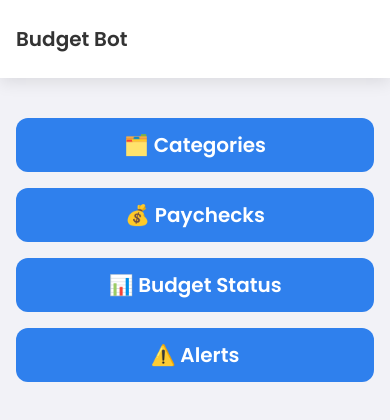
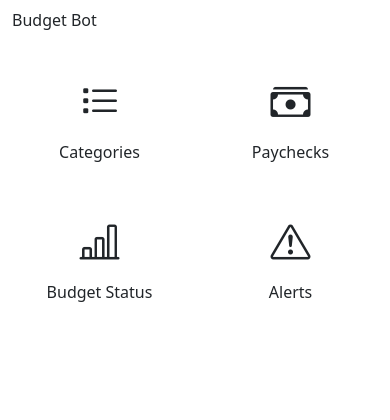
Before and after one commit to aleink/budget-bot, a plain HTML site: page docs/index.html in a window 390 px wide. Drawn offline with nearby package versions, Linux system fonts and the light colour scheme.

Commit message:
ui: home screen → 2×2 icon grid for mobile-friendly tap targets

```diff
--- a/docs/assets/style.css
+++ b/docs/assets/style.css
@@ -1,111 +1,28 @@
-/* assets/style.css */
-
-@import url('https://fonts.googleapis.com/css2?family=Poppins:wght@400;500;600;700&display=swap');
-
-:root {
-  --color-primary: #2F80ED;
-  --color-accent : #F2994A;
-  --color-bg     : #F2F2F7;
-  --color-surf   : #FFFFFF;
-  --color-text   : #333333;
-  --color-muted  : #666666;
-  --radius       : 12px;
-  --shadow       : 0 4px 16px rgba(0,0,0,0.1);
+/* Home screen grid menu */
+.card-grid {
+  display: grid;
+  grid-template-columns: repeat(auto-fit, minmax(140px, 1fr));
+  gap: 1rem;
+  margin-top: 1rem;
 }
-
-* { box-sizing: border-box; margin: 0; padding: 0; }
-
-body {
-  font-family: 'Poppins', sans-serif;
-  background: var(--color-bg);
-  color: var(--color-text);
-}
-
-header.navbar {
-  position: sticky; top: 0; left: 0; right: 0;
-  background: var(--color-surf);
-  box-shadow: var(--shadow);
-  z-index: 10;
-}
-
-.navbar .container {
-  display: flex; align-items: center;
-}
-
-.btn-back {
-  background: none; border: none;
-  font-size: 1.5rem; color: var(--color-text);
-  margin-right: 1rem; cursor: pointer;
-}
-
-.nav-title {
-  font-size: 1.25rem; font-weight: 600;
-}
-
-.container { padding: 1rem; }
-
-.card {
+.card-menu-item {
+  display: flex;
+  flex-direction: column;
+  align-items: center;
+  justify-content: center;
   background: var(--color-surf);
   border-radius: var(--radius);
   box-shadow: var(--shadow);
-  margin-bottom: 1rem;
   padding: 1rem;
+  text-decoration: none;
+  color: var(--color-text);
 }
-
-.btn-primary {
-  background: var(--color-primary);
-  border: none;
-  color: #fff;
-  width: 100%;
-  padding: 0.75rem;
-  font-weight: 600;
-  border-radius: var(--radius);
-  cursor: pointer;
+.card-menu-item i {
+  font-size: 2.5rem;
+  color: var(--color-primary);
+  margin-bottom: 0.5rem;
 }
-
-.btn-secondary {
-  background: var(--color-surf);
-  border: 1px solid #ddd;
-  color: var(--color-text);
-  width: 100%;
-  padding: 0.75rem;
+.card-menu-item span {
+  font-size: 1rem;
   font-weight: 500;
-  border-radius: var(--radius);
-  cursor: pointer;
 }
-
-.form-control {
-  width: 100%;
-  padding: 0.75rem;
-  border-radius: var(--radius);
-  border: 1px solid #ccc;
-  margin-bottom: 0.75rem;
-}
-
-.list-group-item {
-  background: var(--color-surf);
-  border: none;
-  padding: 0.75rem 1rem;
-  border-bottom: 1px solid #eee;
-}
-
-.list-group-item:last-child { border-bottom: none; }
-
-.list-group-item-warning {
-  background: #fff4e5;
-}
-
-.table-responsive {
-  border-radius: var(--radius);
-  overflow: hidden;
-  box-shadow: var(--shadow);
-}
-
-.table {
-  margin-bottom: 0;
-}
-
-.table th, .table td {
-  text-align: center;
-  padding: 0.75rem;
-}
--- a/docs/index.html
+++ b/docs/index.html
@@ -4,31 +4,40 @@
   <meta charset="UTF-8">
   <meta name="viewport" content="width=device-width,initial-scale=1">
   <title>Budget Bot</title>
-  <link href="https://cdn.jsdelivr.net/npm/bootstrap@5.4.3/dist/css/bootstrap.min.css" rel="stylesheet">
+  <link
+    href="https://cdn.jsdelivr.net/npm/bootstrap@5.4.3/dist/css/bootstrap.min.css"
+    rel="stylesheet"
+  >
+  <link
+    href="https://cdn.jsdelivr.net/npm/bootstrap-icons@1.10.5/font/bootstrap-icons.css"
+    rel="stylesheet"
+  >
   <link href="assets/style.css" rel="stylesheet">
 </head>
 <body>
-  <!-- sticky top navbar -->
   <header class="navbar">
     <div class="container">
       <span class="nav-title">Budget Bot</span>
     </div>
   </header>
 
-  <!-- big button grid -->
-  <div class="container mt-4">
-    <div class="d-grid gap-3">
-      <a href="categories.html" class="btn btn-primary btn-lg">
-        🗂️ Categories
+  <div class="container">
+    <div class="card-grid">
+      <a href="categories.html" class="card-menu-item">
+        <i class="bi bi-list-task"></i>
+        <span>Categories</span>
       </a>
-      <a href="cycles.html" class="btn btn-primary btn-lg">
-        💰 Paychecks
+      <a href="cycles.html" class="card-menu-item">
+        <i class="bi bi-cash-stack"></i>
+        <span>Paychecks</span>
       </a>
-      <a href="budget.html" class="btn btn-primary btn-lg">
-        📊 Budget Status
+      <a href="budget.html" class="card-menu-item">
+        <i class="bi bi-bar-chart-line"></i>
+        <span>Budget Status</span>
       </a>
-      <a href="alerts.html" class="btn btn-primary btn-lg">
-        ⚠️ Alerts
+      <a href="alerts.html" class="card-menu-item">
+        <i class="bi bi-exclamation-triangle"></i>
+        <span>Alerts</span>
       </a>
     </div>
   </div>
```
